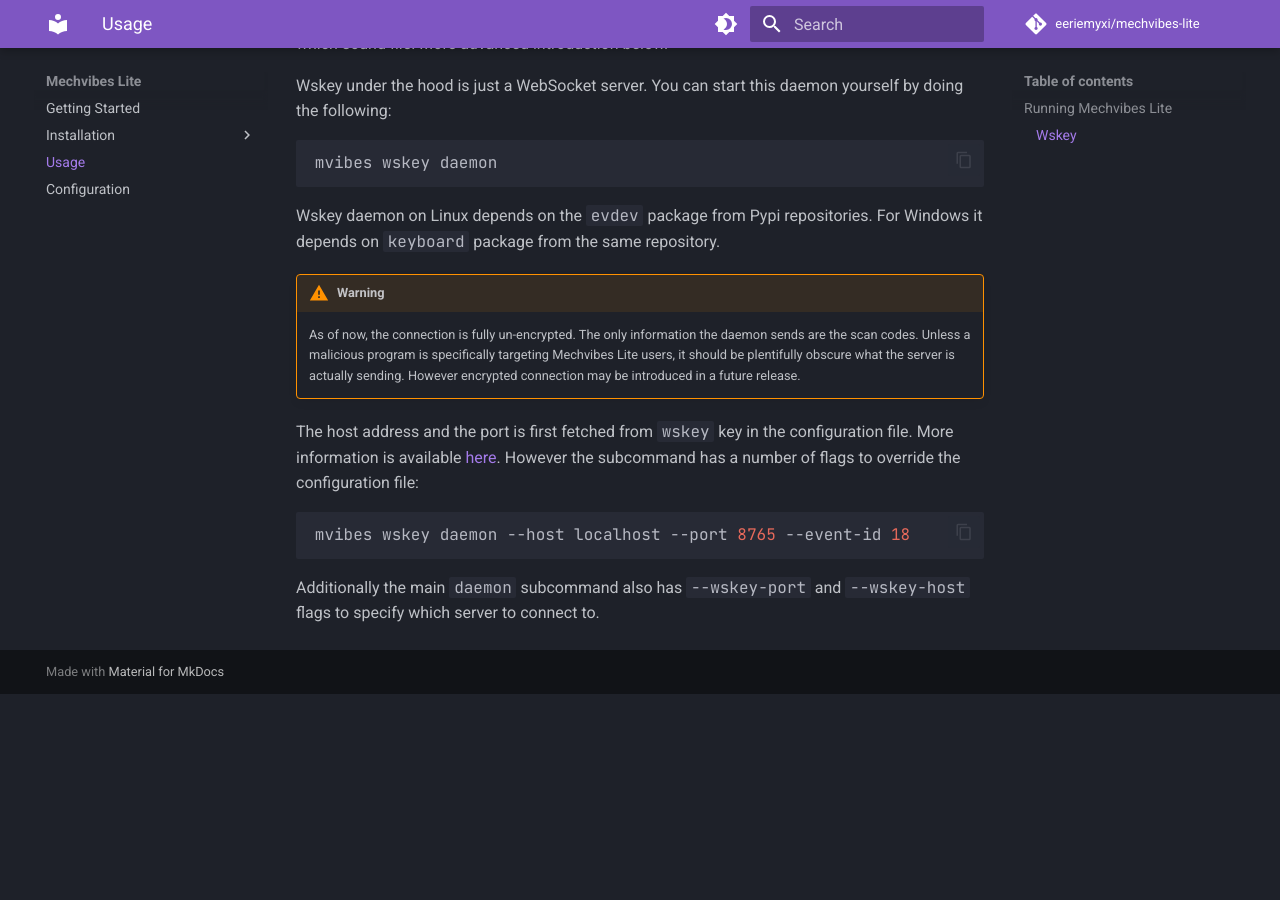
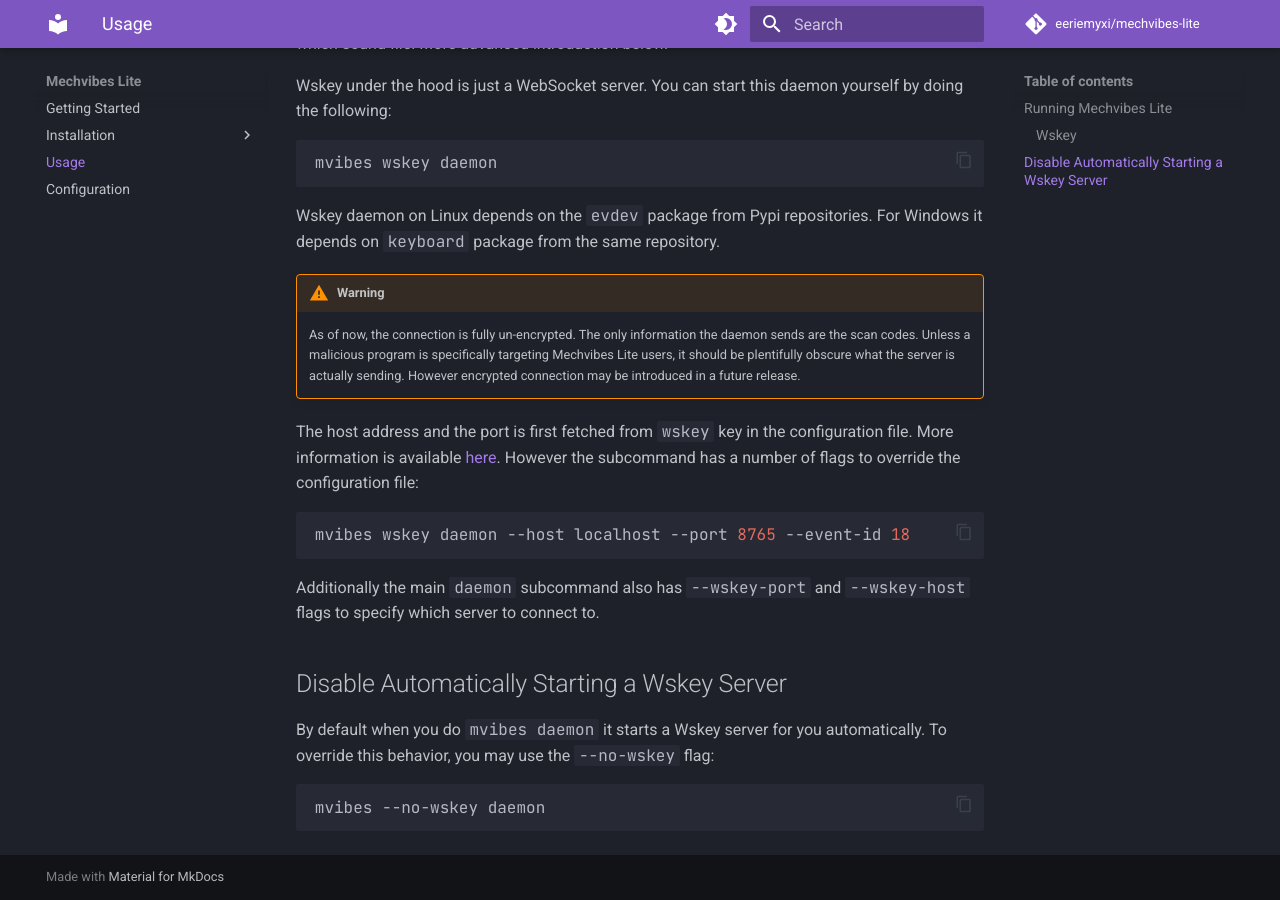
Before and after one commit to eeriemyxi/mechvibes-lite, an MkDocs documentation site: the page built from docs/usage.md, in a window 1280 px wide and 900 px high, scrolled down 794 px. Built offline with MkDocs 1.6.1 and Material for MkDocs 9.7.7, drawn with Linux system fonts in a browser that asks for light colours; comment, search, counter and statistics services are not loaded; before the commit the page ends 1488 px from its top, so only the background shows below that.

Commit message:
feat(docs): add documentation for automatic wskey server feature

````diff
--- a/docs/usage.md
+++ b/docs/usage.md
@@ -52,3 +52,11 @@
 
 Additionally the main `daemon` subcommand also has `--wskey-port` and
 `--wskey-host` flags to specify which server to connect to.
+
+## Disable Automatically Starting a Wskey Server
+By default when you do `mvibes daemon` it starts a Wskey server for you
+automatically. To override this behavior, you may use the `--no-wskey` flag:
+
+```shell
+mvibes --no-wskey daemon
+```
````
